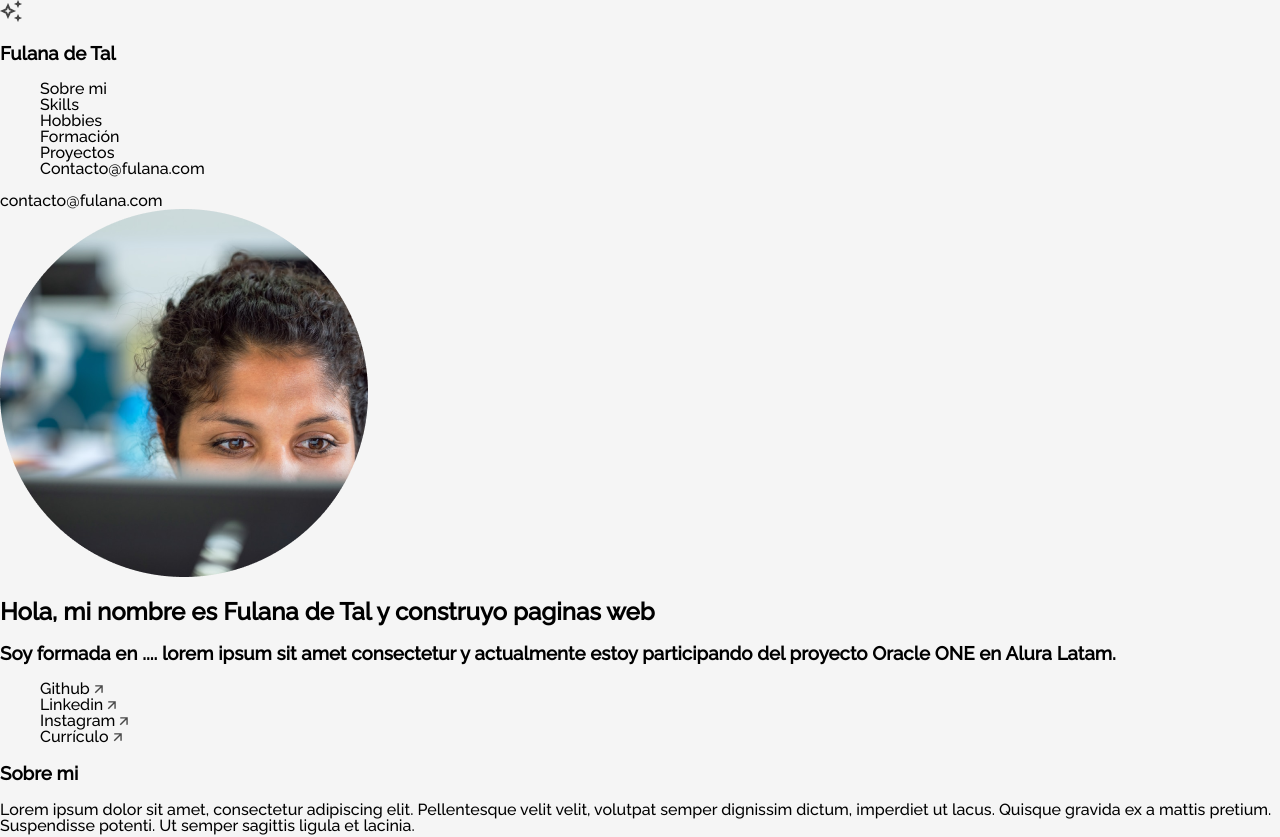
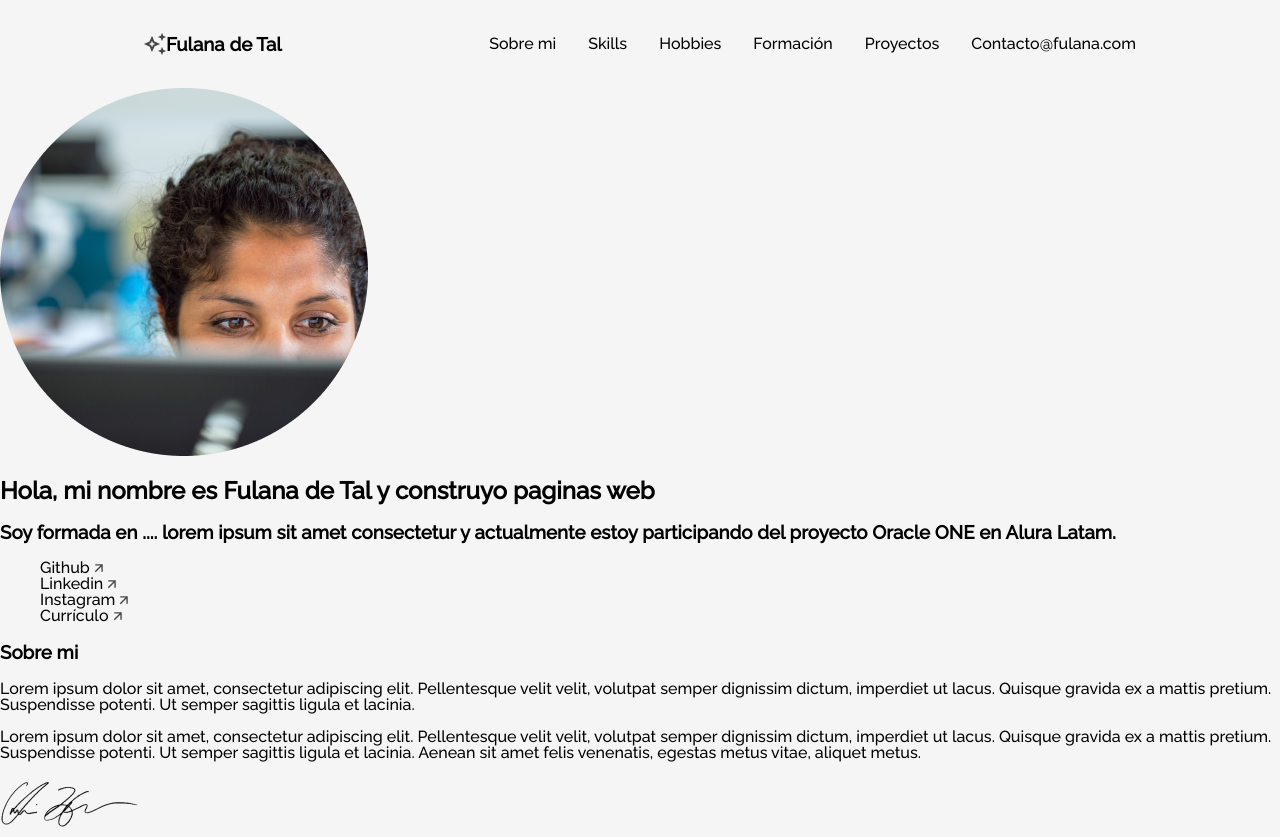
Before and after one commit to 0AlanMG/Portafolio_ONE, a plain HTML site: page index.html in a window 1280 px wide. Shown: the top 837 px of the page. Drawn offline with Linux system fonts and the light colour scheme.

Commit message:
Estilo en Menu

```diff
--- a/assets/css/style.css
+++ b/assets/css/style.css
@@ -41,8 +41,31 @@ https://en.bem.info/methodology/quick-start/*/
 
 /*Sección Menu*/
 
-section.menu{
+section.menu {
+    display: flex;
+    justify-content: space-between;
+    align-items: center;
 
+    padding: 1rem 9rem;
+}
+
+.menu__header {
+    display: flex;
+    align-items: center;
+}
+
+.menu__list {
+    display: flex;
+
+    padding: 0;
+}
+
+.menu__list__item {
+    margin-right: 2rem;
+}
+
+.menu__list__item:last-child {
+    margin-right: 0;
 }
 
 /*Sección Title*/
--- a/index.html
+++ b/index.html
@@ -31,7 +31,6 @@
                     <li class="menu__list__item"><a href="#xp">Proyectos</a></li>
                     <li class="menu__list__item"><a href="#contacto">Contacto@fulana.com</a></li>
                 </ul>
-                <li class="menu__list__item__contato"><a href="#contacto">contacto@fulana.com</a></li>
             </nav>
         </section>
 
@@ -40,16 +39,26 @@
             <div class="title__div">
                 <img class="title__profile" src="./assets/img/profile.png">
                 <div class="title__container">
-                    <h2 class="title__bio">Hola, mi nombre es Fulana de Tal y construyo paginas web</h2>
-                    <h3 class="title__subsection">Soy formada en .... lorem ipsum sit amet consectetur y actualmente
-                        estoy participando del proyecto Oracle ONE en Alura Latam.</h3>
+                    <h2 class="title__bio">
+                        Hola, mi nombre es Fulana de Tal y construyo paginas web
+                    </h2>
+                    <h3 class="title__subsection">
+                        Soy formada en .... lorem ipsum sit amet consectetur y actualmente
+                        estoy participando del proyecto Oracle ONE en Alura Latam.
+                    </h3>
                     <ul class="title__network">
                         <!-- Pon los enlaces de tus redes sociales favoritas -->
-                        <li class="title__network__item"><a href="">Github <img src="./assets/img/arrow.png"> </a></li>
-                        <li class="title__network__item"><a href="">Linkedin <img src="./assets/img/arrow.png"></a></li>
-                        <li class="title__network__item"><a href="">Instagram <img src="./assets/img/arrow.png"></a>
+                        <li class="title__network__item">
+                            <a href="">Github <img src="./assets/img/arrow.png"></a>
                         </li>
-                        <li class="title__network__item"><a href="">Currículo <img src="./assets/img/arrow.png"></a>
+                        <li class="title__network__item">
+                            <a href="">Linkedin <img src="./assets/img/arrow.png"></a>
+                        </li>
+                        <li class="title__network__item">
+                            <a href="">Instagram <img src="./assets/img/arrow.png"></a>
+                        </li>
+                        <li class="title__network__item">
+                            <a href="">Currículo <img src="./assets/img/arrow.png"></a>
                         </li>
                     </ul>
                 </div>
```
